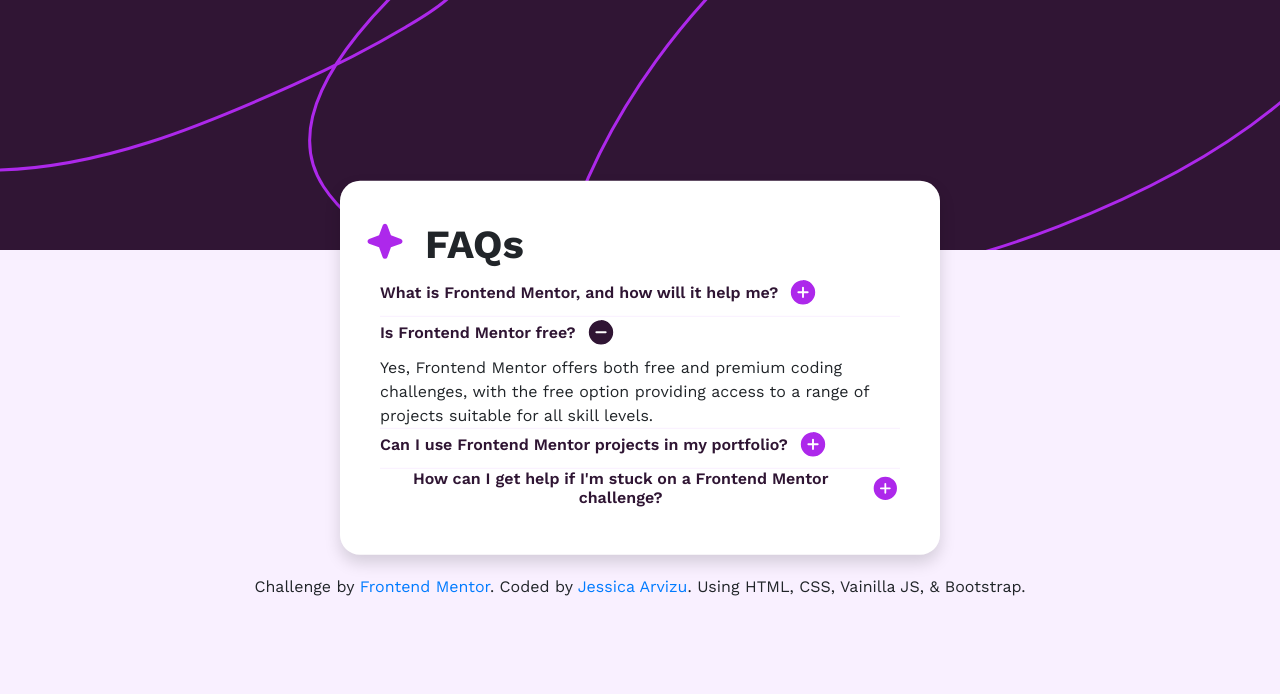
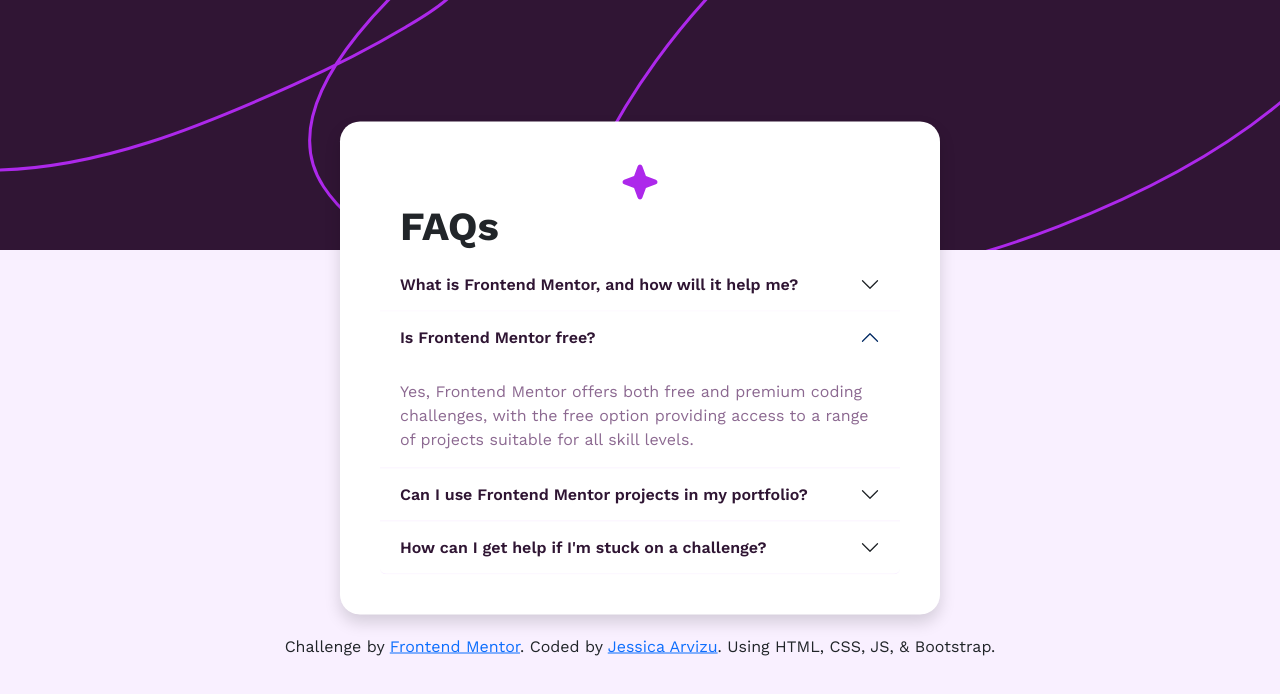
Before and after one commit to jessicaArvizu/FEpractice-faq-accordion, a plain HTML site: page index.html in a window 1280 px wide. Both pictures are taken after a click on the button "Is Frontend Mentor free?". Drawn offline with nearby package versions, Linux system fonts and the light colour scheme.

Commit message:
Fixed Accordion

```diff
--- a/index.html
+++ b/index.html
@@ -8,8 +8,8 @@
   <link rel="icon" type="image/png" sizes="32x32" href="./assets/images/favicon-32x32.png">
 
   <title>Frontend Mentor | FAQ accordion</title>
-  <link rel="stylesheet" href="https://cdn.jsdelivr.net/npm/bootstrap@4.3.1/dist/css/bootstrap.min.css"
-    integrity="sha384-ggOyR0iXCbMQv3Xipma34MD+dH/1fQ784/j6cY/iJTQUOhcWr7x9JvoRxT2MZw1T" crossorigin="anonymous">
+  <link href="https://cdn.jsdelivr.net/npm/bootstrap@5.3.2/dist/css/bootstrap.min.css" rel="stylesheet"
+    integrity="sha384-T3c6CoIi6uLrA9TneNEoa7RxnatzjcDSCmG1MXxSR1GAsXEV/Dwwykc2MPK8M2HN" crossorigin="anonymous">
   <link rel="stylesheet" href="./style/style.css">
 </head>
 
@@ -24,42 +24,30 @@
         </svg>
         <h1 class="faqs-title">FAQs</h1>
       </div>
-      <div class="accordion" id="faqs-accordion">
+      <div class="accordion" id="faqAccordion">
         <div class="accordion-item">
-          <h2 class="accordion-header" id="heading-one">
-            <button class="accordion-button collapsed" type="button" data-bs-toggle="collapse"
-            data-bs-target="#collapse-one" aria-expanded="false" aria-controls="collapse-one">
+          <h2 class="accordion-header">
+            <button class="accordion-button" type="button" data-bs-toggle="collapse" data-bs-target="#collapseOne"
+              aria-expanded="true" aria-controls="collapseOne">
               What is Frontend Mentor, and how will it help me?
-              <svg xmlns="http://www.w3.org/2000/svg" width="30" height="31" fill="none" viewBox="0 0 30 31">
-                <path fill="#AD28EB"
-                  d="M15 3.313A12.187 12.187 0 1 0 27.188 15.5 12.203 12.203 0 0 0 15 3.312Zm4.688 13.124h-3.75v3.75a.938.938 0 0 1-1.876 0v-3.75h-3.75a.938.938 0 0 1 0-1.875h3.75v-3.75a.938.938 0 0 1 1.876 0v3.75h3.75a.938.938 0 0 1 0 1.876Z" />
-              </svg>
             </button>
           </h2>
-          <div id="collapse-one" class="accordion-collapse collapse" aria-labelledby="heading-one"
-            data-bs-parent="#faqs-accordion">
+          <div id="collapseOne" class="accordion-collapse collapse show" data-bs-parent="#faqAccordion">
             <div class="accordion-body">
-              <p>
-                Frontend Mentor offers realistic coding challenges to help developers improve their
-                frontend coding skills with projects in HTML, CSS, and JavaScript. It's suitable for
-                all levels and ideal for portfolio building.
-              </p>
+              Frontend Mentor offers realistic coding challenges to help developers improve their
+              frontend coding skills with projects in HTML, CSS, and JavaScript. It's suitable for
+              all levels and ideal for portfolio building.
             </div>
           </div>
         </div>
         <div class="accordion-item">
-          <h2 class="accordion-header" id="heading-two">
+          <h2 class="accordion-header">
             <button class="accordion-button collapsed" type="button" data-bs-toggle="collapse"
-              data-bs-target="#collapse-two" aria-expanded="false" aria-controls="collapse-two">
+              data-bs-target="#collapseTwo" aria-expanded="false" aria-controls="collapseTwo">
               Is Frontend Mentor free?
-              <svg xmlns="http://www.w3.org/2000/svg" width="30" height="31" fill="none" viewBox="0 0 30 31">
-                <path fill="#AD28EB"
-                  d="M15 3.313A12.187 12.187 0 1 0 27.188 15.5 12.203 12.203 0 0 0 15 3.312Zm4.688 13.124h-3.75v3.75a.938.938 0 0 1-1.876 0v-3.75h-3.75a.938.938 0 0 1 0-1.875h3.75v-3.75a.938.938 0 0 1 1.876 0v3.75h3.75a.938.938 0 0 1 0 1.876Z" />
-              </svg>
             </button>
           </h2>
-          <div id="collapse-two" class="accordion-collapse collapse" aria-labelledby="heading-two"
-            data-bs-parent="#faqs-accordion">
+          <div id="collapseTwo" class="accordion-collapse collapse" data-bs-parent="#faqAccordion">
             <div class="accordion-body">
               Yes, Frontend Mentor offers both free and premium coding challenges, with the free
               option providing access to a range of projects suitable for all skill levels.
@@ -67,18 +55,13 @@
           </div>
         </div>
         <div class="accordion-item">
-          <h2 class="accordion-header" id="heading-three">
+          <h2 class="accordion-header">
             <button class="accordion-button collapsed" type="button" data-bs-toggle="collapse"
-              data-bs-target="#collapse-three" aria-expanded="false" aria-controls="collapse-three">
+              data-bs-target="#collapseThree" aria-expanded="false" aria-controls="collapseThree">
               Can I use Frontend Mentor projects in my portfolio?
-              <svg xmlns="http://www.w3.org/2000/svg" width="30" height="31" fill="none" viewBox="0 0 30 31">
-                <path fill="#AD28EB"
-                  d="M15 3.313A12.187 12.187 0 1 0 27.188 15.5 12.203 12.203 0 0 0 15 3.312Zm4.688 13.124h-3.75v3.75a.938.938 0 0 1-1.876 0v-3.75h-3.75a.938.938 0 0 1 0-1.875h3.75v-3.75a.938.938 0 0 1 1.876 0v3.75h3.75a.938.938 0 0 1 0 1.876Z" />
-              </svg>
             </button>
           </h2>
-          <div id="collapse-three" class="accordion-collapse collapse" aria-labelledby="heading-three"
-            data-bs-parent="#faqs-accordion">
+          <div id="collapseThree" class="accordion-collapse collapse" data-bs-parent="#faqAccordion">
             <div class="accordion-body">
               Yes, you can use projects completed on Frontend Mentor in your portfolio. It's an excellent
               way to showcase your skills to potential employers!
@@ -86,18 +69,13 @@
           </div>
         </div>
         <div class="accordion-item">
-          <h2 class="accordion-header" id="heading-four">
+          <h2 class="accordion-header">
             <button class="accordion-button collapsed" type="button" data-bs-toggle="collapse"
-              data-bs-target="#collapse-four" aria-expanded="false" aria-controls="collapse-four">
-              How can I get help if I'm stuck on a Frontend Mentor challenge?
-              <svg xmlns="http://www.w3.org/2000/svg" width="30" height="31" fill="none" viewBox="0 0 30 31">
-                <path fill="#AD28EB"
-                  d="M15 3.313A12.187 12.187 0 1 0 27.188 15.5 12.203 12.203 0 0 0 15 3.312Zm4.688 13.124h-3.75v3.75a.938.938 0 0 1-1.876 0v-3.75h-3.75a.938.938 0 0 1 0-1.875h3.75v-3.75a.938.938 0 0 1 1.876 0v3.75h3.75a.938.938 0 0 1 0 1.876Z" />
-              </svg>
+              data-bs-target="#collapseFour" aria-expanded="false" aria-controls="collapseFour">
+              How can I get help if I'm stuck on a challenge?
             </button>
           </h2>
-          <div id="collapse-four" class="accordion-collapse collapse" aria-labelledby="heading-four"
-            data-bs-parent="#faqs-accordion">
+          <div id="collapseFour" class="accordion-collapse collapse" data-bs-parent="#faqAccordion">
             <div class="accordion-body">
               The best place to get help is inside Frontend Mentor's Discord community. There's a help
               channel where you can ask questions and seek support from other community members.
@@ -110,49 +88,15 @@
     <footer class="footer">
       Challenge by <a href="https://www.frontendmentor.io?ref=challenge" target="_blank">Frontend Mentor</a>.
       Coded by <a href="https://github.com/jessicaArvizu">Jessica Arvizu</a>.
-      Using HTML, CSS, Vainilla JS, & Bootstrap.
+      Using HTML, CSS, JS, & Bootstrap.
     </footer>
 </body>
-
-<script>
-  document.addEventListener('DOMContentLoaded', function () {
-    var accordionButtons = document.querySelectorAll('.accordion-button');
-
-    accordionButtons.forEach(function (button) {
-      button.addEventListener('click', function () {
-        var svg = this.querySelector('svg');
-        if (this.classList.contains('collapsed')) {
-          svg.innerHTML = '<path fill="#AD28EB" d="M15 3.313A12.187 12.187 0 1 0 27.188 15.5 12.203 12.203 0 0 0 15 3.312Zm4.688 13.124h-3.75v3.75a.938.938 0 0 1-1.876 0v-3.75h-3.75a.938.938 0 0 1 0-1.875h3.75v-3.75a.938.938 0 0 1 1.876 0v3.75h3.75a.938.938 0 0 1 0 1.876Z"/>';
-        } else {
-          svg.innerHTML = '<path fill="#301534" d="M15 3.313A12.187 12.187 0 1 0 27.188 15.5 12.2 12.2 0 0 0 15 3.312Zm4.688 13.124h-9.375a.938.938 0 0 1 0-1.875h9.374a.938.938 0 0 1 0 1.876Z"/>';
-        }
-      });
-    });
-
-    var accordionItems = document.querySelectorAll('.accordion-item');
-
-    accordionItems.forEach(function (item) {
-      item.addEventListener('shown.bs.collapse', function () {
-        updateIcon(this.querySelector('.accordion-button'));
-      });
-
-      item.addEventListener('hidden.bs.collapse', function () {
-        updateIcon(this.querySelector('.accordion-button'));
-      });
-    });
-
-    function updateIcon(button) {
-      var svg = button.querySelector('svg');
-      if (button.classList.contains('collapsed')) {
-        svg.innerHTML = '<path fill="#AD28EB" d="M15 3.313A12.187 12.187 0 1 0 27.188 15.5 12.203 12.203 0 0 0 15 3.312Zm4.688 13.124h-3.75v3.75a.938.938 0 0 1-1.876 0v-3.75h-3.75a.938.938 0 0 1 0-1.875h3.75v-3.75a.938.938 0 0 1 1.876 0v3.75h3.75a.938.938 0 0 1 0 1.876Z"/>';
-      } else {
-        svg.innerHTML = '<path fill="#301534" d="M15 3.313A12.187 12.187 0 1 0 27.188 15.5 12.2 12.2 0 0 0 15 3.312Zm4.688 13.124h-9.375a.938.938 0 0 1 0-1.875h9.374a.938.938 0 0 1 0 1.876Z"/>';
-      }
-    }
-  });
-</script>
 
 <script src="https://cdn.jsdelivr.net/npm/bootstrap@5.3.2/dist/js/bootstrap.bundle.min.js"
   integrity="sha384-C6RzsynM9kWDrMNeT87bh95OGNyZPhcTNXj1NW7RuBCsyN/o0jlpcV8Qyq46cDfL" crossorigin="anonymous"></script>
 
+<script>
+
+</script>
+
 </html>
--- a/style/style.scss
+++ b/style/style.scss
@@ -2,7 +2,7 @@
 @import url('https://fonts.googleapis.com/css2?family=Work+Sans:wght@400;600;700&display=swap');
 
 /* Colors */
-$white: hsl(0, 0%, 100%);
+$white: #fff;
 $lightPink: hsl(275, 100%, 97%);
 $grayishPurple: hsl(292, 16%, 49%);
 $darkPurple: hsl(292, 42%, 14%);
@@ -42,49 +42,40 @@
 
         .accordion {
             .accordion-item {
+                border-top: none;
+                border-right: none;
+                border-left: none;
                 border-bottom: 1px solid $lightPink;
-                width: 100%;
 
                 .accordion-header {
+                    font-size: 16px;
+
                     .accordion-button {
                         border: none;
-                        display: flex;
-                        justify-content: space-between;
-                        align-items: center;
                         background-color: transparent;
-                        border: none;
                         color: $darkPurple;
                         font-family: 'Work Sans', sans-serif;
                         font-weight: 600;
-                        font-size: 16px;
-                        padding: 0;
-                        margin: 0;
 
-                        svg {
-                            margin-left: 10px;
+                        &:focus,
+                        &:active {
+                            text-decoration: none !important;
+                            border: none !important;
+                            outline: none !important;
+                            box-shadow: none !important;
                         }
                     }
 
-                    :active {
+                    &:focus,
+                    &:active {
                         color: #AD28EB;
-                    }
-
-                    :focus {
-                        outline: none;
-                        box-shadow: none;
                     }
                 }
 
                 .accordion-body {
-                    p {
-                        color: $grayishPurple;
-                        font-size: 16px;
-                    }
+                    color: $grayishPurple;
+                    font-size: 16px;
                 }
-            }
-
-            :last-child {
-                border-bottom: none;
             }
         }
     }
```
Also changed, not shown: style/style.css, 1 other file.
